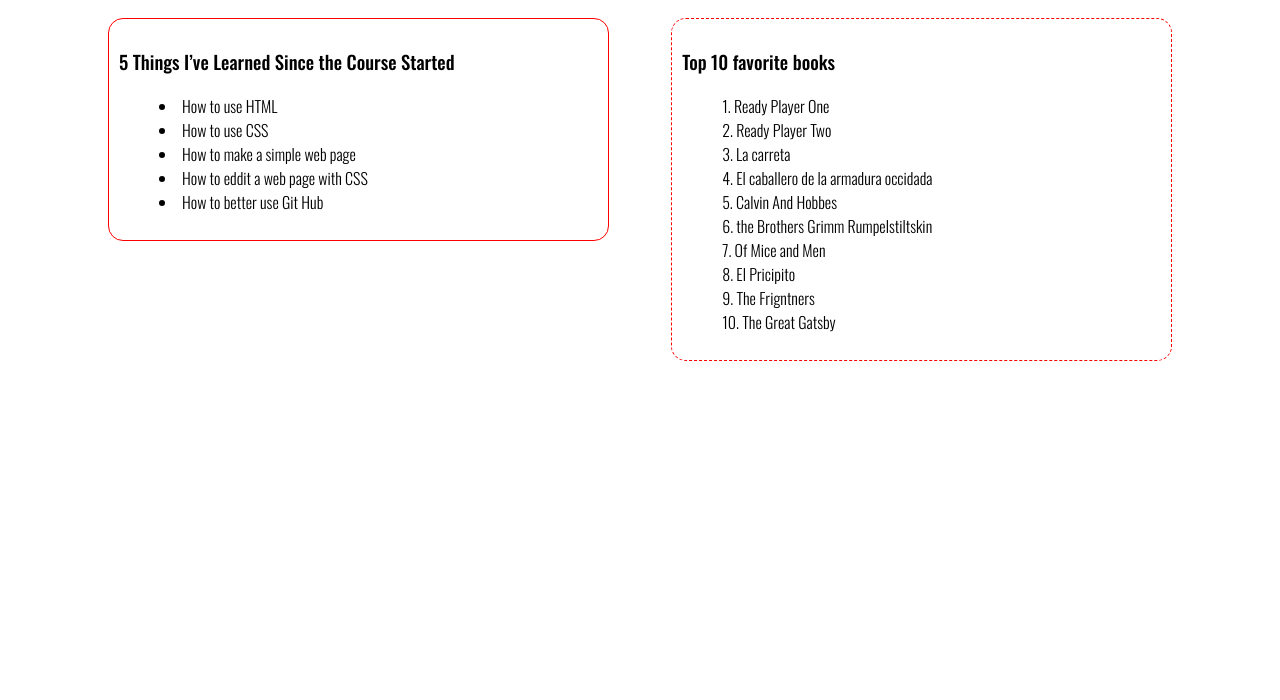
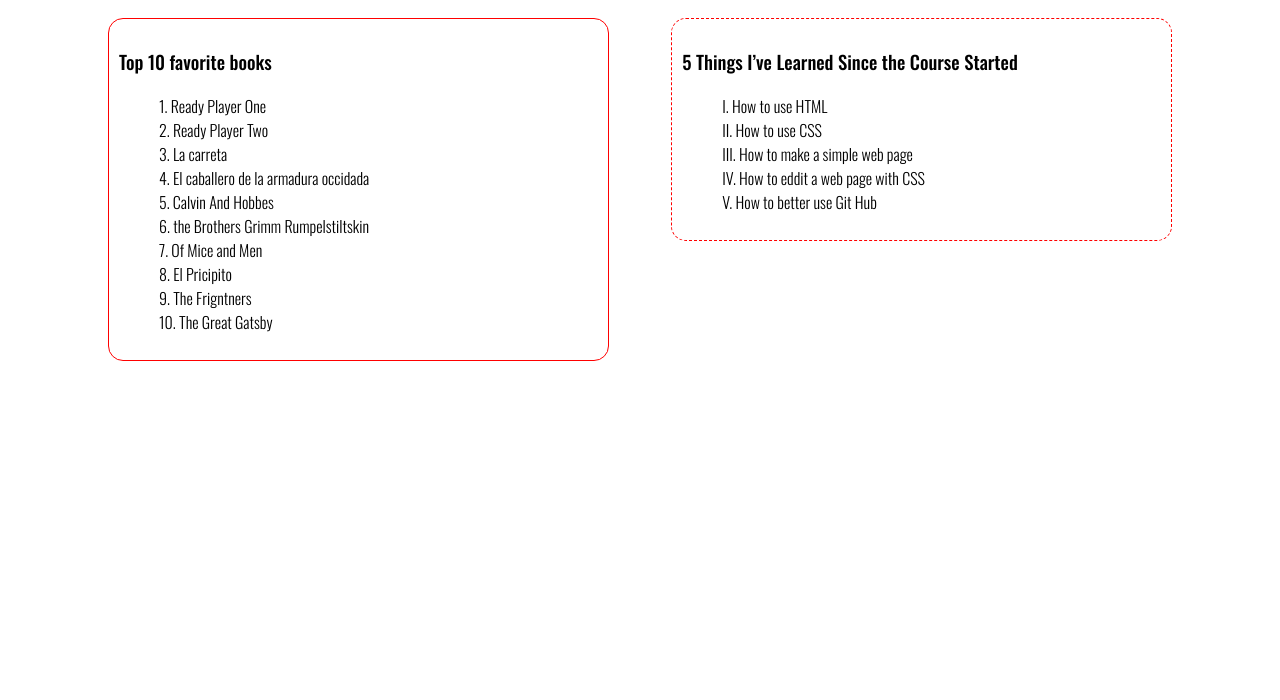
Before and after one commit to AbeCaban/csd-340, a plain HTML site: page Module-4/Caban-Rios_EXT3.html in a window 1280 px wide. Shown: the part 100-800 px from the top of the page. Drawn offline with nearby package versions, Linux system fonts and the light colour scheme.

Commit message:
Module 4 1/22/2023 css and html

```diff
--- a/Module-4/Caban-Rios_EXT3.css
+++ b/Module-4/Caban-Rios_EXT3.css
@@ -15,17 +15,23 @@ h3{
 }
 
 #leftdiv{
+
     font-weight: 300;
     font-family: 'Oswald', Verdana, Arial, sans-serif;
     width: 45%;
+    list-style-position: inside;
+    padding: 10px;
     border: 1px solid red ;
     border-radius: 15px;
-    padding: 10px;
-    list-style-position: inside;
-    list-style-type: decimal;
+    float: left;
+}
+
+ul{
+    list-style-type: upper-roman;
 }
 
 #rightdiv{
+    float: right;
     font-weight: 300;
     font-family: 'Oswald', Verdana, Arial, sans-serif;
     width: 45%;
@@ -34,7 +40,6 @@ h3{
     padding: 10px;
     list-style-position: inside;
     list-style-type: upper-roman;
-    float: right;
 }
 
 #centerDiv{
--- a/Module-4/Caban-Rios_EXT3.html
+++ b/Module-4/Caban-Rios_EXT3.html
@@ -12,7 +12,7 @@
     <body>
         <div id="container">
             <h1>Assignment 4.3: Build a Web Page Exercise - Part 3</h1>
-            <div id="rightdiv">
+            <div id="leftdiv">
                 <h3>Top 10 favorite books</h3>
                 <ol>
                     <li>Ready Player One</li>
@@ -26,9 +26,8 @@
                     <li>The Frigntners</li>
                     <li>The Great Gatsby</li>
                 </ol>
-
             </div>
-            <div id="leftdiv">
+            <div id="rightdiv">
                 <h3>5 Things I’ve Learned Since the Course Started</h3>
                 <ul>
                     <li>How to use HTML</li>
@@ -37,7 +36,6 @@
                     <li>How to eddit a web page with CSS</li>
                     <li>How to better use Git Hub</li>
                 </ul>
-
             </div>
         </div>
         <div id="centerDiv"></div>
```
